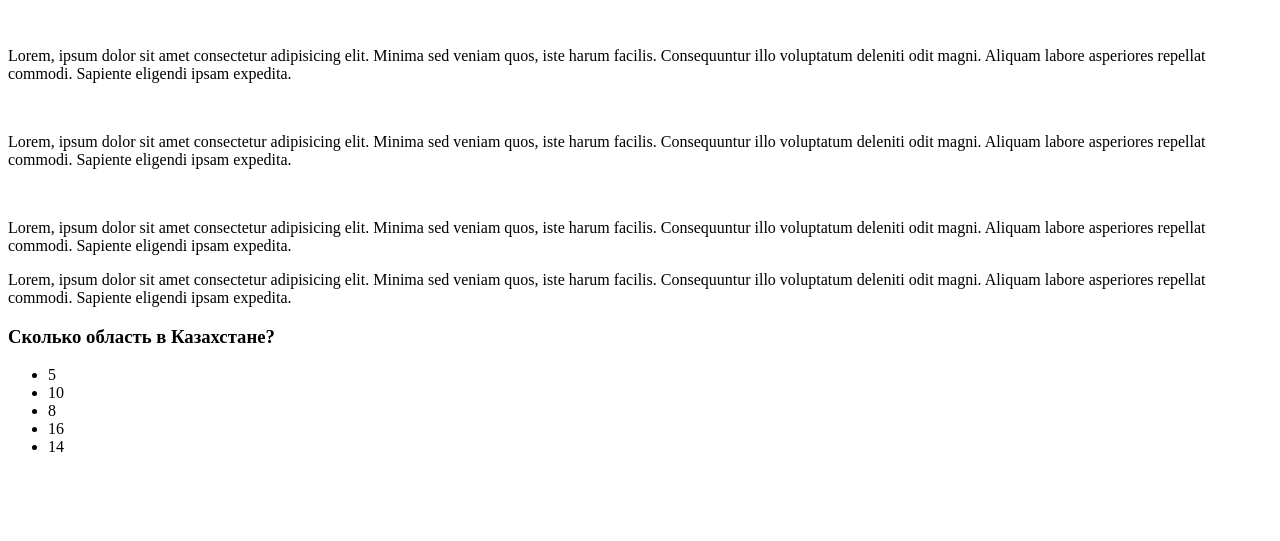
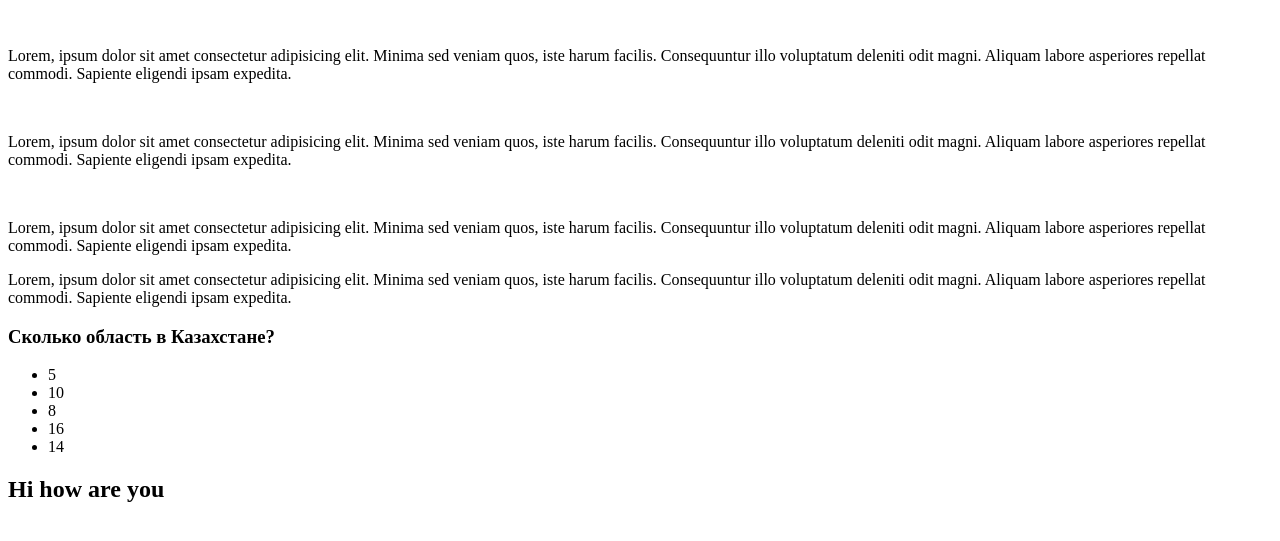
Before and after one commit to Kanat93/project, a plain HTML site: page index.html in a window 1280 px wide. Shown: the part 119-660 px from the top of the page. Drawn offline with Linux system fonts and the light colour scheme.

Commit message:
add h2 html file

```diff
--- a/index.html
+++ b/index.html
@@ -27,6 +27,13 @@
     <li>16</li>
     <li>14</li>
   </ul>
+  <section>
+    <div>
+      <h2 class="main">
+        Hi how are you
+      </h2>
+    </div>
+  </section>
 
   <script src="script.js"></script>
 </body>
```
